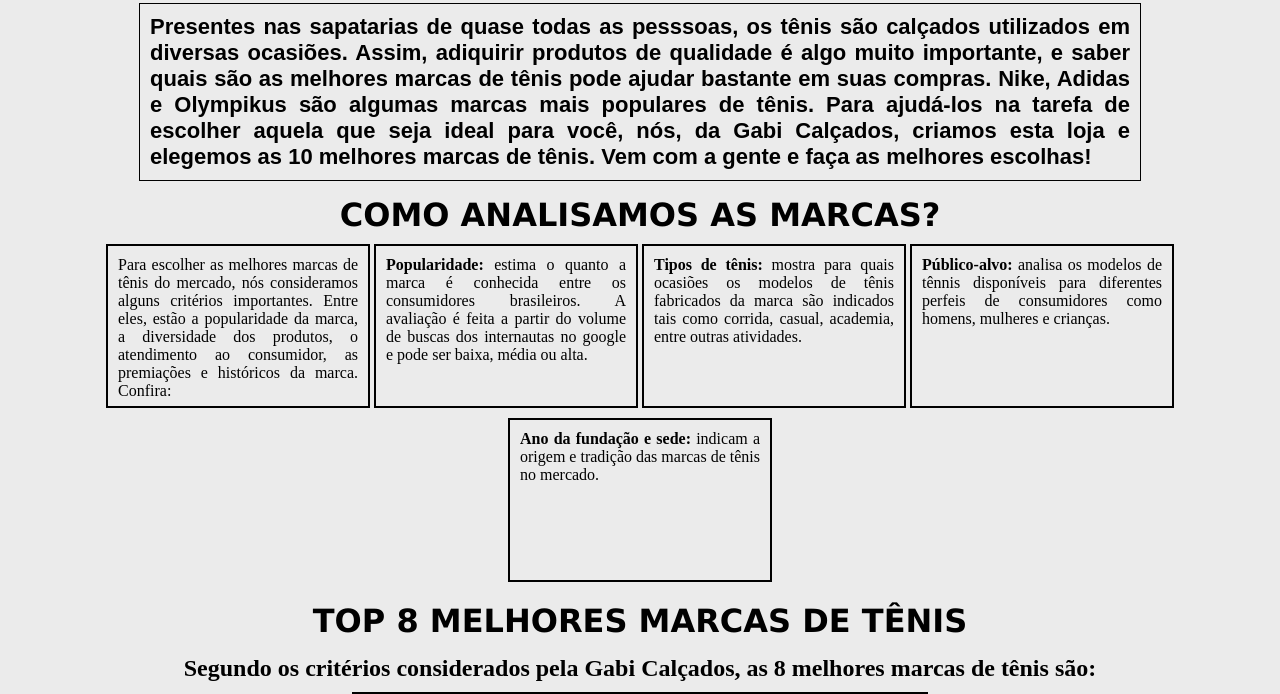
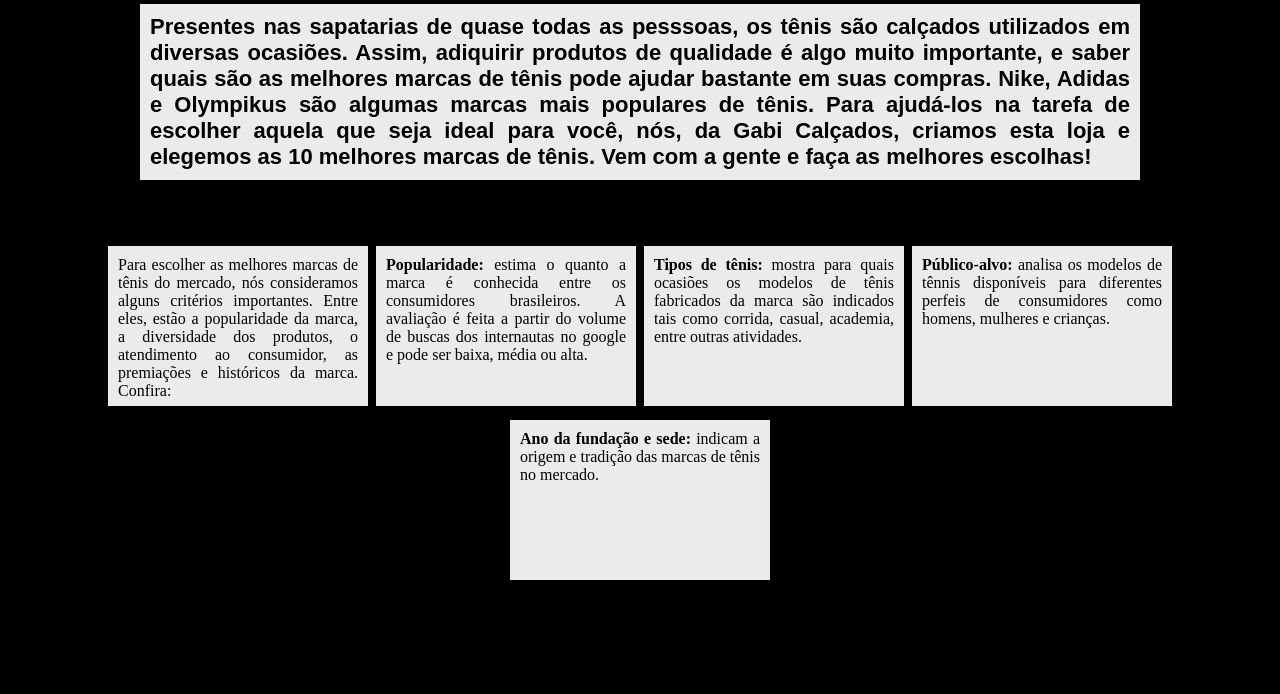
Before and after one commit to Gabizinha1/pensamento-computacional--gabriela, a plain HTML site: page index.html in a window 1280 px wide. Shown: the part 553-1247 px from the top of the page. Drawn offline with Linux system fonts and the light colour scheme.

Commit message:
Update style.css

```diff
--- a/style.css
+++ b/style.css
@@ -7,7 +7,7 @@
 }
 
 body{
-    background-color: rgb(235, 235, 235);
+    background-color: black;
 }
 
 header{
```
